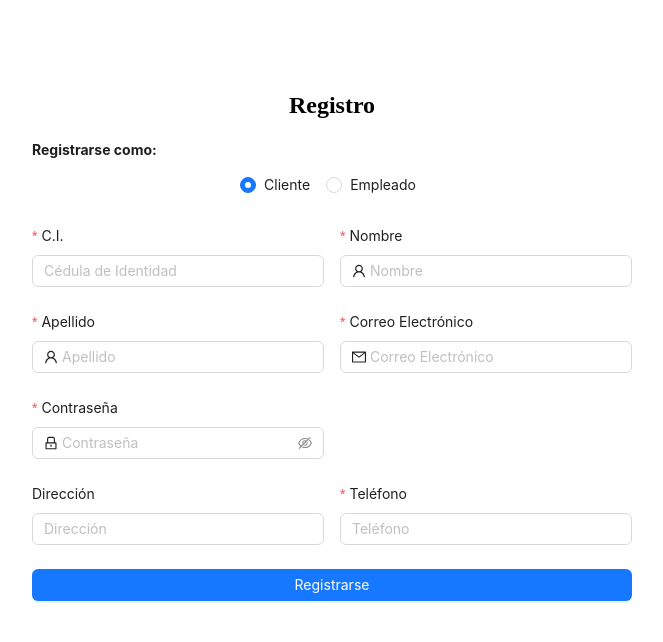
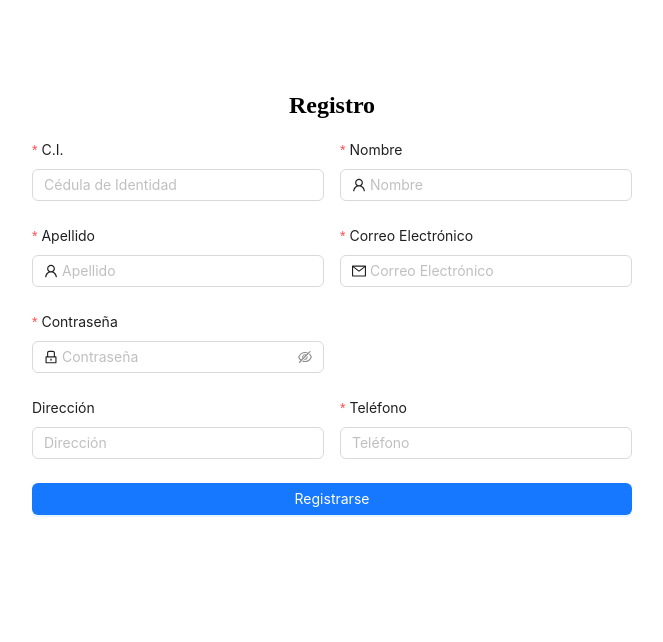
Before and after one commit to TicheKiwar/car-rental-frontend, a React (Vite) app: page /register in a window 1280 px wide. Shown: the top 642 px of the page, without its empty margins (308-971 px from the left). Built offline with nearby package versions, Linux system fonts and the light colour scheme.

Commit message:
Se modificó el registro de usuarios para permitir solo el registro de clientes

```diff
--- a/src/sign-in/page/sign-in.tsx
+++ b/src/sign-in/page/sign-in.tsx
@@ -1,31 +1,18 @@
-import React, { useState } from 'react';
-import { Form, Button, Radio, message, Row, Col } from 'antd';
-import { createClient, createEmployee } from '../../services/sign-in.service';
-import ClientFields from '../components/ClientFields';
-import EmployeeFields from '../components/EmployeeFields';
+import React from 'react';
+import { Form, Button, message } from 'antd';
+import { createClient } from '../../services/sign-in.service';
 import CommonFields from '../components/commonFields';
 import { useNavigate } from 'react-router-dom';
+import ClientFields from '../components/clientFields';
 
 const RegistrationForm = () => {
   const [form] = Form.useForm();
-  const [userType, setUserType] = useState('cliente');
   const navigate = useNavigate();
-
-  const handleUserTypeChange = (e) => {
-    setUserType(e.target.value);
-    form.resetFields();
-  };
 
   const onFinish = async (values) => {
     try {
-      const userData = { ...values, rol: values.rol?.toLowerCase() };
-
-      if (userType === 'empleado') {
-        await createEmployee(userData);
-      } else {
-        await createClient(userData);
-      }
-
+      const userData = { ...values};
+      await createClient(userData);
       message.success('Registro exitoso');
       form.resetFields();
       navigate('/');
@@ -38,16 +25,8 @@ const RegistrationForm = () => {
     <div style={{ maxWidth: 600, margin: '0 auto', padding: '2rem' }}>
       <h2>Registro</h2>
       <Form form={form} layout="vertical" onFinish={onFinish}>
-      <Form.Item label={<strong>Registrarse como: </strong>}>
-          <Radio.Group onChange={handleUserTypeChange} value={userType}>
-            <Radio value="cliente">Cliente</Radio>
-            <Radio value="empleado">Empleado</Radio>
-          </Radio.Group>
-        </Form.Item>
         <CommonFields />
-        {userType === 'cliente' && <ClientFields />}
-        {userType === 'empleado' && <EmployeeFields />}
-
+        <ClientFields />
         <Form.Item>
           <Button type="primary" htmlType="submit" block>
             Registrarse
```
